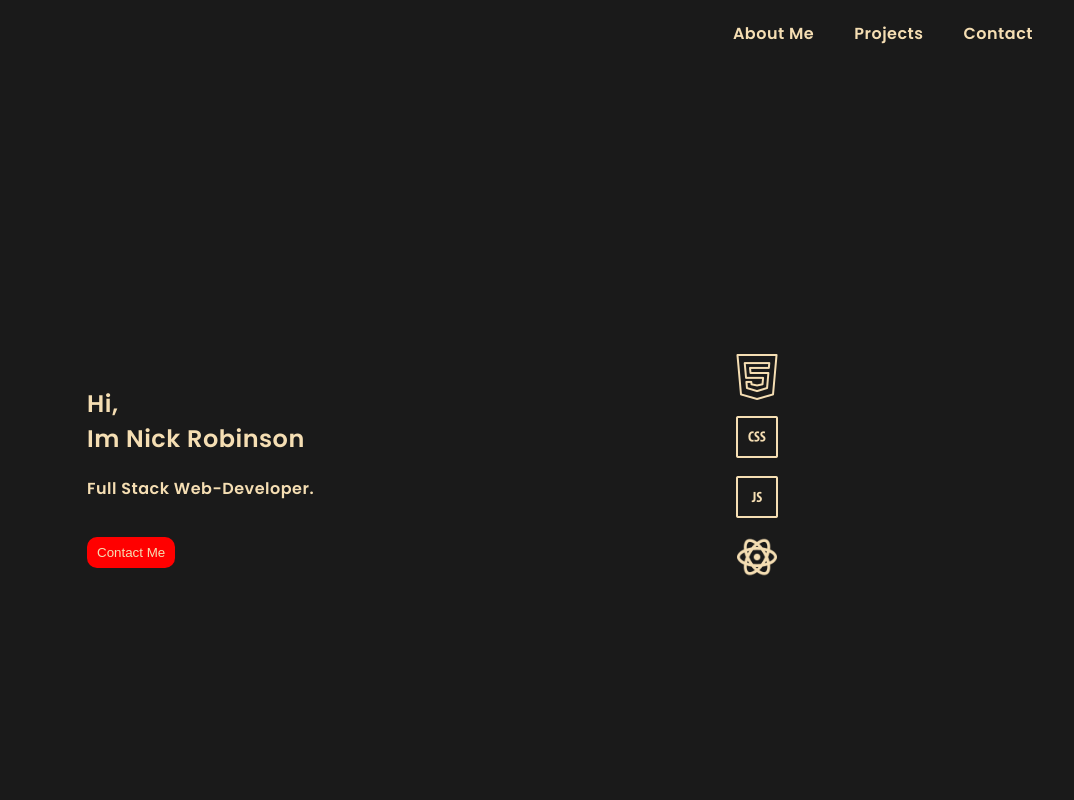
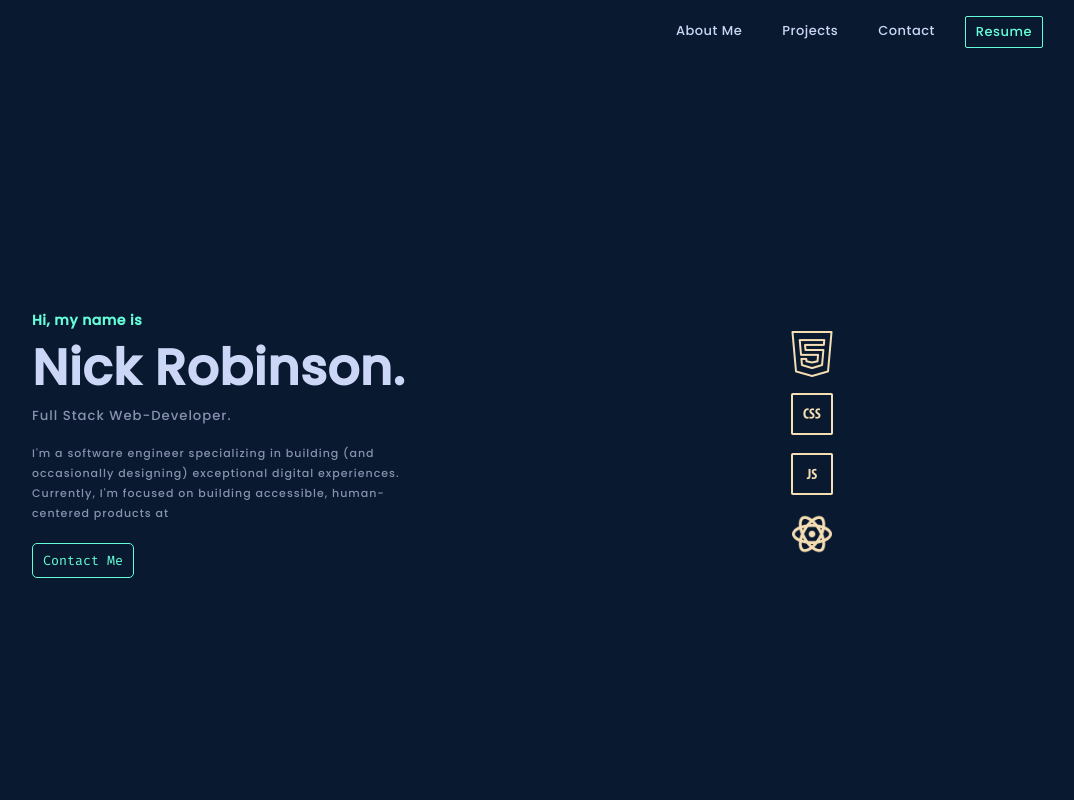
Before and after one commit to nrob92/portfolio-react, a React (Create React App) app: page / in a window 1280 px wide. Shown: the top 800 px of the page, without its empty margins (203-1277 px from the left). Built offline with nearby package versions, Linux system fonts and the light colour scheme.

Commit message:
responsive

```diff
--- a/src/Home.jsx
+++ b/src/Home.jsx
@@ -25,6 +25,7 @@ const Home = () => {
           <li>About Me</li>
           <li>Projects</li>
           <li>Contact</li>
+          <li className="resume">Resume</li>
         </ul>
       </nav>
 
@@ -42,23 +43,35 @@ const Home = () => {
         <li>About Me</li>
         <li>Projects</li>
         <li>Contact</li>
+        <li>Resume</li>
       </ul>
 
       <div
         className="main-body"
-        style={{ transform: `translatex(-${offsetY * 3}px)` }}
+        style={{ transform: `translatex(-${offsetY * 2}px)` }}
       >
         <div className="main-bio">
           <div className="main-bio-text">
+            <h3 className="animate__animated animate__bounceInDown">
+              Hi, my name is
+              <br />
+            </h3>
             <h2 className="animate__animated animate__bounceInDown">
-              Hi, <br /> Im Nick Robinson
+              Nick Robinson.
             </h2>
             <p className="animate__animated animate__bounceInDown">
-              Full Stack Web-Developer.
+              <div>
+                <big>Full Stack Web-Developer.</big>
+              </div>
+              <br />
+              <div className="home-bio">
+                I'm a software engineer specializing in building (and
+                occasionally designing) exceptional digital experiences.
+                Currently, I'm focused on building accessible, human-centered
+                products at
+              </div>
             </p>
-            <div className="animate__animated animate__bounceInDown">
-              <button className="animate__animated">Contact Me</button>
-            </div>
+            <button className="animate__bounceInDown">Contact Me</button>
           </div>
           <div className="icons">
             <img
--- a/src/css/body.css
+++ b/src/css/body.css
@@ -5,23 +5,20 @@
 
 .section-body {
   padding: 20px;
-  background-color: white;
-  color: black;
 }
 
 .about-me-container {
   display: flex;
   max-width: 900px;
-transform: translateX(101%);
+  transform: translateX(101%);
   letter-spacing: 0;
   margin: auto;
   align-items: center;
 }
 
 .about-me-container.active {
-
-transform: translateX(0);
-transition: 1.5s;
+  transform: translateX(0);
+  transition: 1.5s;
 }
 
 .about-me {
@@ -59,10 +56,11 @@ transition: 1.5s;
 .projects {
   text-align: center;
   margin: 30px auto;
-  box-shadow: 5px 5px 15px rgb(163, 163, 163);
+  box-shadow: 5px 5px 15px rgb(155, 155, 155);
   border-radius: 5px;
   max-width: 350px;
   padding: 15px;
+  background-color: #112240;
 }
 
 .projects p {
@@ -71,15 +69,9 @@ transition: 1.5s;
 }
 
 .projects button {
-  border: none;
   border-radius: 5px;
   padding: 5px 10px;
-  background-color: #f5deb3;
   cursor: pointer;
-}
-
-.projects button:hover {
-  background-color: #d1bd9b;
 }
 
 hr {
--- a/src/css/home.css
+++ b/src/css/home.css
@@ -2,11 +2,10 @@
   height: 100vh;
 }
 
-.main-container {
+.main-body {
   margin: 0;
   padding: 0;
   box-sizing: border-box;
-  color: #f5deb3;
 }
 
 .nav-bar {
@@ -21,79 +20,111 @@
   justify-content: flex-end;
   list-style: none;
   width: 95%;
+  color: #ccd6f6;
+}
+.nav-links-deactive {
+  display: none;
 }
 .nav-links-mobile {
   display: none;
+  color: #ccd6f6;
 }
 
 .nav-links li {
   text-decoration: none;
-  font: 20px;
   padding: 5px 10px;
   margin: 0 10px;
   cursor: pointer;
   border-radius: 2px;
+  transition: 0.4s ease;
 }
 
 .nav-links li:hover {
-  color: #d1bd9b;
-  background-color: red;
-  transition: 0.1s ease-in;
+  color: #64ffda;
+}
+.resume {
+  border: 1px solid #64ffda;
+  background-color: transparent;
+  border-radius: 5px;
+  color: #64ffda;
+}
+.resume:hover {
+  background-color: rgb(100, 255, 218, 0.1);
 }
 
 .main-body {
   display: flex;
   justify-content: center;
   align-items: center;
-  height: 100%;
+  height: 95%;
+  margin: 0 auto;
+  max-width: 900px;
 }
 
 .main-bio {
-  width: 700px;
-  margin: 0 auto;
   align-items: center;
-  padding: 50px;
+
   display: flex;
+  justify-content: space-between;
+  width: 90%;
 }
-.main-bio-text {
-  width: 50%;
-  align-items: center;
-  margin: 0;
-}
+
 .main-bio-text button {
   border: none;
-  background-color: red;
-  color: #f5deb3;
+  background-color: transparent;
+  border: 1px solid #64ffda;
+  color: #64ffda;
   padding: 8px 10px;
-  border-radius: 10px;
+  border-radius: 5px;
   cursor: pointer;
   margin-top: 20px;
 }
 .animate__animated.animate__bounceInDown {
   animation-duration: 2s;
 }
+.home-bio {
+  max-width: 400px;
+  padding-right: 10px;
+  line-height: 20px;
+}
+.main-bio-text h3 {
+  margin: 0;
+  animation-delay: 0.9s;
+  animation-duration: 1.9s;
+  color: #64ffda;
+  font-size: clamp(10px, 8vw, 14px);
+}
+.main-bio-text h2 {
+  margin: 0;
+  animation-delay: 0.7s;
+  animation-duration: 1.7s;
 
-.main-bio-text h2 {
-  animation-delay: 0.7s;
-  animation-duration: 2s;
+  font-size: clamp(25px, 5vw, 50px);
 }
 
 .main-bio-text p {
-  animation-delay: 0.3s;
-  animation-duration: 2s;
+  margin: 0;
+  font-size: clamp(9px, 5vw, 11px);
+  animation-delay: 0.5s;
+  animation-duration: 1.5s;
+
+  text-align: left;
+  letter-spacing: 1px;
+}
+.main-bio-text button {
+  animation-delay: 0.4s;
+  animation-duration: 1.3s;
+  transition: 0.3s ease;
 }
 
 .main-bio-text button:hover {
-  background-color: rgb(165, 2, 2);
-
-  animation: headShake;
-  animation-duration: 1s;
+  background-color: rgb(100, 255, 218, 0.3);
 }
 
 .icons {
   display: flex;
   flex-direction: column;
-  width: 50%;
+  width: 100px;
   align-items: flex-end;
 }
 .icons img {
@@ -139,8 +170,7 @@
   display: none;
 }
 .nav-links-deactive {
-  color: transparent;
-  position: absolute;
+  display: hidden;
 }
 
 @media screen and (max-width: 780px) {
@@ -152,6 +182,10 @@
     position: absolute;
   }
 
+  .resume {
+    display: none;
+  }
+
   .nav-links-mobile {
     position: absolute;
     display: flex;
@@ -159,7 +193,7 @@
     justify-content: center;
     align-items: center;
     list-style: none;
-    background-color: rgb(32, 34, 37);
+    background-color: #112240;
     margin: 0;
     padding: 0;
     width: 100%;
@@ -169,14 +203,24 @@
   .nav-links-mobile li {
     text-align: center;
     width: fit-content;
-    margin: 15px;
+    margin: 10px;
     transition: all 0.3s ease;
     cursor: pointer;
+  }
+  .nav-links-mobile li:last-child {
+    border: 1px solid #64ffda;
+    background-color: transparent;
+    border-radius: 5px;
+    padding: 5px 10px;
+    color: #64ffda;
+  }
+  .nav-links-mobile li:last-child:hover {
+    background-color: rgb(100, 255, 218, 0.1);
   }
 
   .nav-links-mobile li:hover,
   .mobile-menu-icon:hover {
-    color: red;
+    color: #64ffda;
   }
 
   .mobile-menu-icon {
@@ -184,7 +228,7 @@
     display: block;
     position: absolute;
     background-color: transparent;
-    color: #f5deb3;
+    color: #ccd6f6;
     outline: none;
     top: 15px;
     right: 25px;
--- a/src/css/index.css
+++ b/src/css/index.css
@@ -1,13 +1,34 @@
-@import url("https://fonts.googleapis.com/css2?family=Montserrat:wght@500&family=Outfit&family=Poppins:wght@600&display=swap");
-
+@import url("https://fonts.googleapis.com/css2?family=Fira+Code&family=Poppins:wght@500&display=swap");
 body {
   margin: 0;
   padding: 0;
-  background-color: rgb(26, 26, 26);
+  background-color: rgb(9, 25, 47);
   box-sizing: border-box;
   letter-spacing: 0.5px;
-  font-family: "Montserrat", sans-serif;
-  font-family: "Outfit", sans-serif;
   font-family: "Poppins", sans-serif;
   overflow-x: hidden;
 }
+h1,
+h2,
+h3,
+li {
+  color: #ccd6f6;
+}
+li {
+  font-size: 13px;
+}
+
+p {
+  color: #8892b0;
+}
+
+button {
+  background-color: transparent;
+  border: 1px solid #64ffda;
+  color: #64ffda;
+  font-family: "Fira Code", monospace;
+}
+
+button:hover {
+  background-color: rgb(100, 255, 218, 0.3);
+}
```
